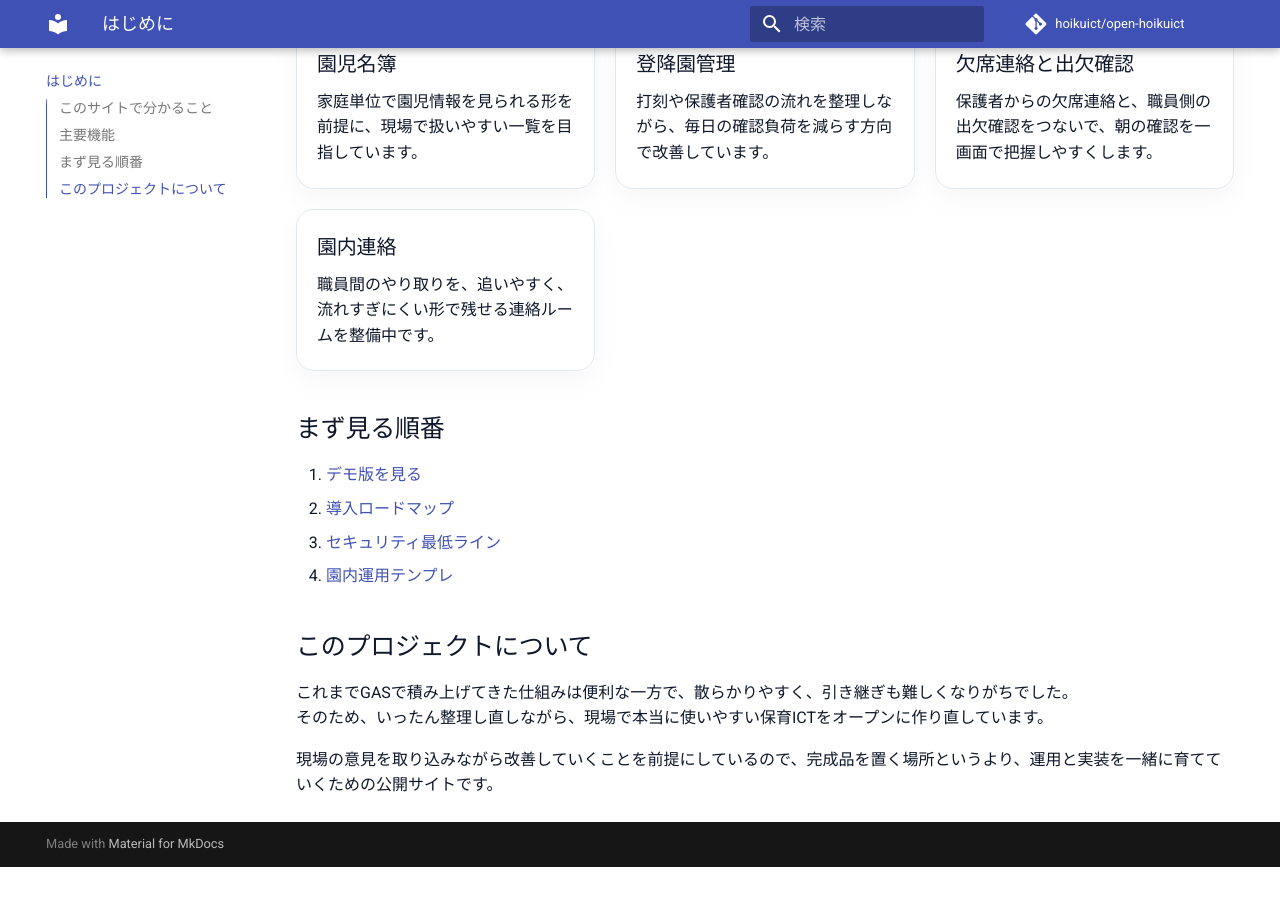
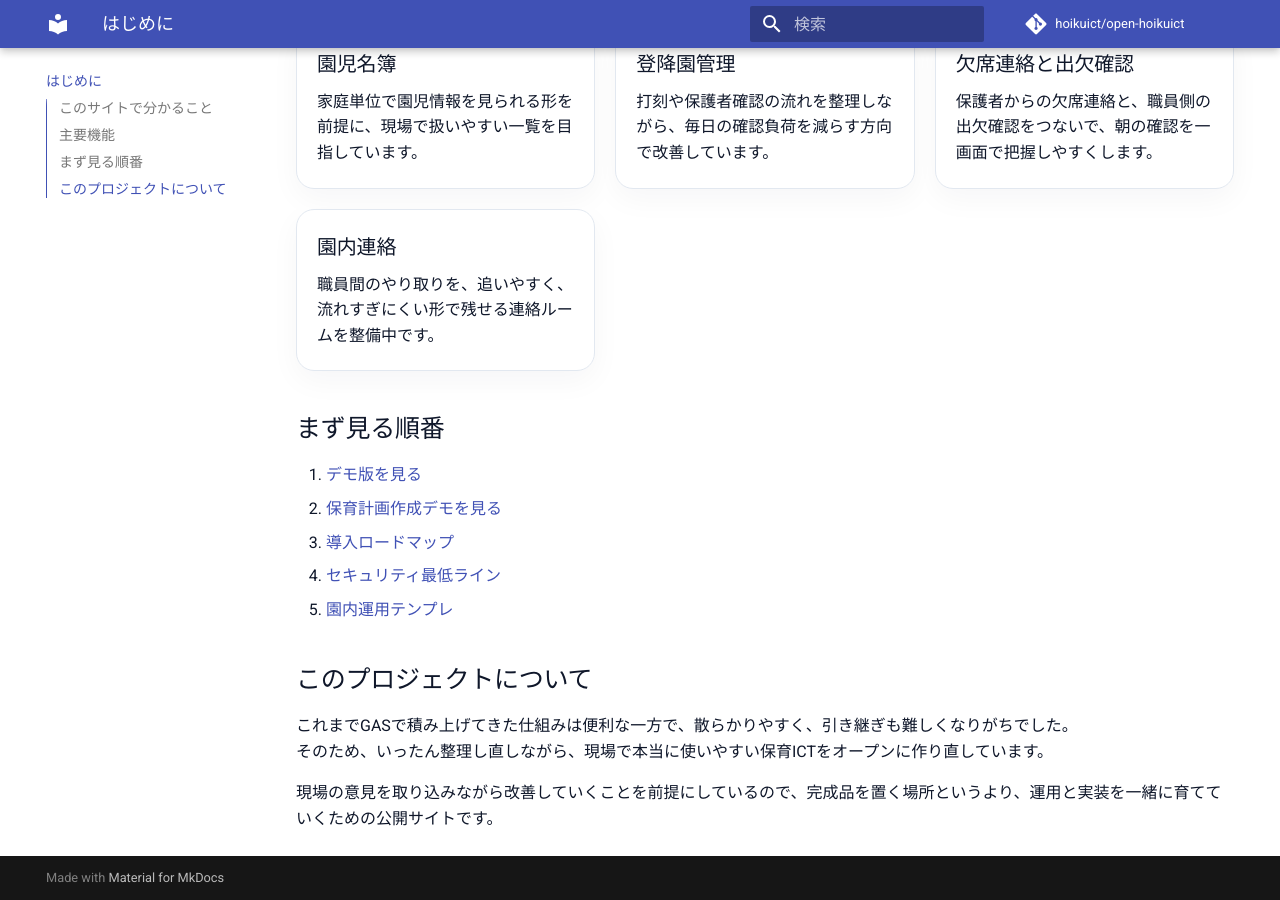
Before and after one commit to hoikuict/open-hoikuict, an MkDocs documentation site: the page built from docs/index.md, in a window 1280 px wide and 900 px high, scrolled down 922 px. Built offline with MkDocs 1.6.1 and Material for MkDocs 9.7.7, drawn with Linux system fonts in a browser that asks for light colours; comment, search, counter and statistics services are not loaded; before the commit the page ends 1789 px from its top, so only the background shows below that.

Commit message:
20260404

```diff
--- a/docs/index.md
+++ b/docs/index.md
@@ -53,9 +53,10 @@
 ## まず見る順番
 
 1. [デモ版を見る](https://demo.hoikuict.net/children/)
-2. [導入ロードマップ](./roadmap/)
-3. [セキュリティ最低ライン](./security/)
-4. [園内運用テンプレ](./templates/)
+2. [保育計画作成デモを見る](https://plan-writer.hoikuict.net/documents/)
+3. [導入ロードマップ](./roadmap/)
+4. [セキュリティ最低ライン](./security/)
+5. [園内運用テンプレ](./templates/)
 
 ## このプロジェクトについて
 
```
